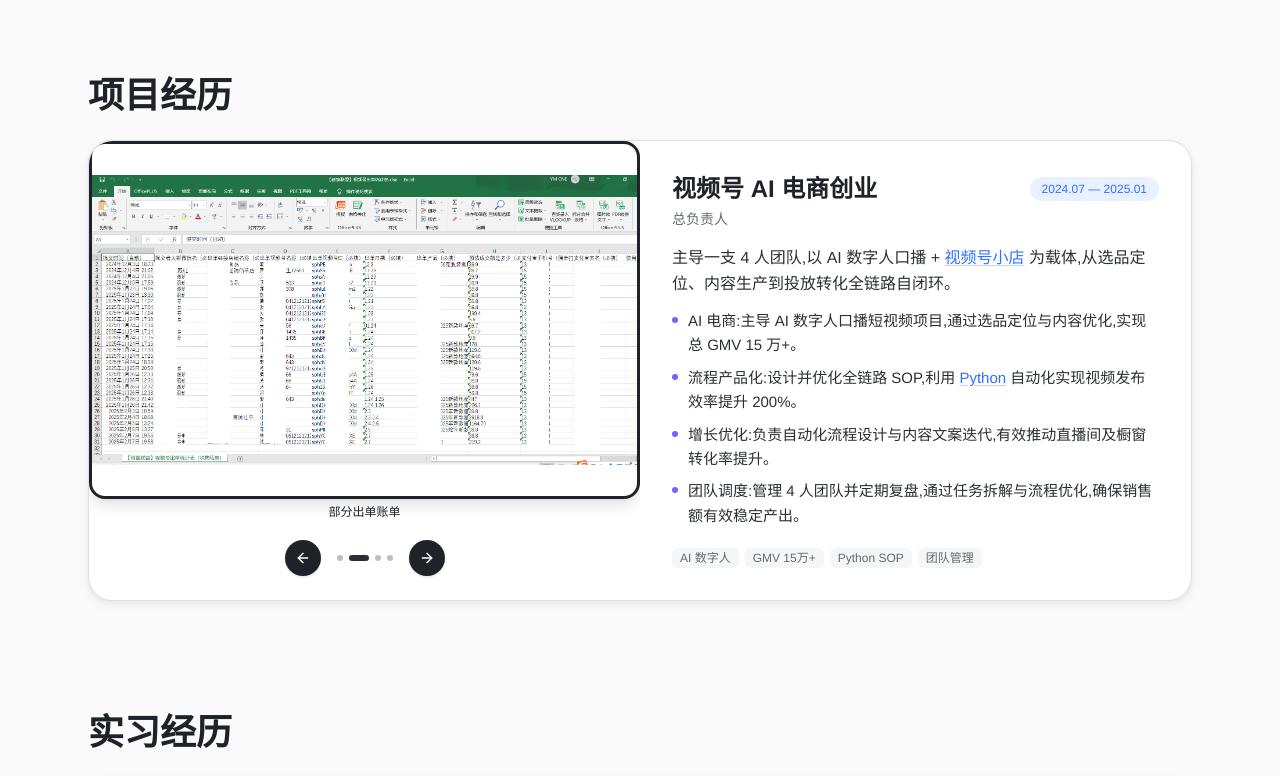
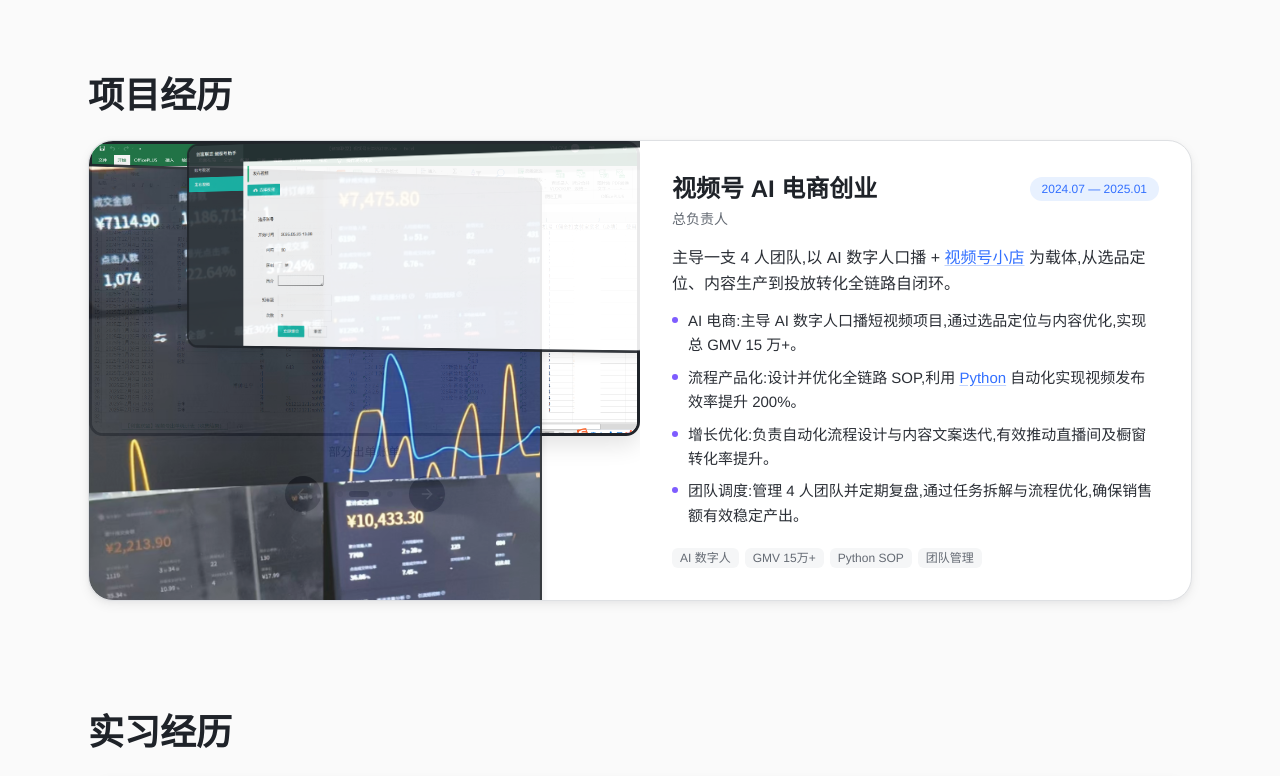
Before and after one commit to cneym1125/lingqi-CV, a React (Vite) app: page / in a window 1280 px wide. Shown: the part 700-1476 px from the top of the page. Built offline with nearby package versions, Linux system fonts and the light colour scheme.

Commit message:
fix: div包裹img,边框圆角贴着图片内容,透明背景无白色留白

```diff
--- a/src/components/Carousel.tsx
+++ b/src/components/Carousel.tsx
@@ -66,26 +66,20 @@ export function Carousel({ slides, autoplay = true }: Props) {
 
   function getStyle(index: number): React.CSSProperties {
     const isActive = index === activeIndex
-    const isLeft = (activeIndex - 1 + total) % total === index
-    const isRight = (activeIndex + 1) % total === index
-
     if (isActive) return {
       zIndex: 3, opacity: 1, pointerEvents: 'auto',
       transform: 'translateX(0) translateY(0) scale(1) rotateY(0deg)',
       transition: 'all 0.75s cubic-bezier(.4,2,.3,1)',
     }
-    if (isLeft) return {
+    return { zIndex: 1, opacity: 0, pointerEvents: 'none', transition: 'all 0.75s cubic-bezier(.4,2,.3,1)' }
+  }
+
+  function getSideStyle(side: 'left' | 'right'): React.CSSProperties {
+    const x = side === 'left' ? -gap : gap
+    const ry = side === 'left' ? 12 : -12
+    return {
       zIndex: 2, opacity: 0.9, pointerEvents: 'auto',
-      transform: `translateX(-${gap}px) translateY(-${stickUp}px) scale(0.85) rotateY(12deg)`,
-      transition: 'all 0.75s cubic-bezier(.4,2,.3,1)',
-    }
-    if (isRight) return {
-      zIndex: 2, opacity: 0.9, pointerEvents: 'auto',
-      transform: `translateX(${gap}px) translateY(-${stickUp}px) scale(0.85) rotateY(-12deg)`,
-      transition: 'all 0.75s cubic-bezier(.4,2,.3,1)',
-    }
-    return {
-      zIndex: 1, opacity: 0, pointerEvents: 'none',
+      transform: `translateX(${x}px) translateY(-${stickUp}px) scale(0.85) rotateY(${ry}deg)`,
       transition: 'all 0.75s cubic-bezier(.4,2,.3,1)',
     }
   }
@@ -97,47 +91,90 @@ export function Carousel({ slides, autoplay = true }: Props) {
 
   if (total === 0) return null
 
-  // 固定高度 = 容器宽度 * 0.65（接近常见截图比例），图片 object-contain 完整显示
-  const fixedHeight = Math.round(containerWidth * 0.65)
-
   return (
     <>
       <div
         ref={containerRef}
         className="relative w-full"
-        style={{ perspective: '1000px', height: fixedHeight + stickUp }}
+        style={{ perspective: '1000px' }}
         onTouchStart={onTouchStart}
         onTouchMove={onTouchMove}
         onTouchEnd={onTouchEnd}
       >
-        {slides.map((slide, index) => (
+        {/* active 图片 — 正常流，撑开容器高度 */}
+        <div style={getStyle(activeIndex)}>
           <img
-            key={slide.src + index}
-            src={slide.src}
-            alt={slide.caption ?? ''}
-            onClick={() => {
-              if (index === activeIndex) setLightboxOpen(index)
-              else if ((activeIndex - 1 + total) % total === index) go(-1)
-              else if ((activeIndex + 1) % total === index) go(1)
-            }}
-            className="absolute inset-0 w-full rounded-2xl shadow-lg"
+            src={slides[activeIndex].src}
+            alt={slides[activeIndex].caption ?? ''}
+            onClick={() => setLightboxOpen(activeIndex)}
+            className="w-full cursor-zoom-in"
             style={{
-              ...getStyle(index),
-              height: fixedHeight,
-              objectFit: 'contain',
-              background: '#ffffff',
-              cursor: index === activeIndex ? 'zoom-in' : 'pointer',
+              display: 'block',
+              height: 'auto',
+              borderRadius: '14px',
               border: '3px solid #1F2329',
-              borderRadius: '16px',
+              boxShadow: '0 8px 24px rgba(0,0,0,0.12)',
             }}
             loading="lazy"
             draggable={false}
           />
-        ))}
+        </div>
+
+        {/* 左侧图片 — absolute，3D 偏移 */}
+        {total > 1 && (() => {
+          const li = (activeIndex - 1 + total) % total
+          return (
+            <div
+              style={{ ...getSideStyle('left'), position: 'absolute', top: 0, left: 0, width: '100%' }}
+              onClick={() => go(-1)}
+            >
+              <img
+                src={slides[li].src}
+                alt={slides[li].caption ?? ''}
+                className="w-full cursor-pointer"
+                style={{
+                  display: 'block',
+                  height: 'auto',
+                  borderRadius: '14px',
+                  border: '3px solid #1F2329',
+                  boxShadow: '0 4px 12px rgba(0,0,0,0.1)',
+                }}
+                loading="lazy"
+                draggable={false}
+              />
+            </div>
+          )
+        })()}
+
+        {/* 右侧图片 — absolute，3D 偏移 */}
+        {total > 1 && (() => {
+          const ri = (activeIndex + 1) % total
+          return (
+            <div
+              style={{ ...getSideStyle('right'), position: 'absolute', top: 0, left: 0, width: '100%' }}
+              onClick={() => go(1)}
+            >
+              <img
+                src={slides[ri].src}
+                alt={slides[ri].caption ?? ''}
+                className="w-full cursor-pointer"
+                style={{
+                  display: 'block',
+                  height: 'auto',
+                  borderRadius: '14px',
+                  border: '3px solid #1F2329',
+                  boxShadow: '0 4px 12px rgba(0,0,0,0.1)',
+                }}
+                loading="lazy"
+                draggable={false}
+              />
+            </div>
+          )
+        })()}
 
         {/* caption */}
         {slides[activeIndex].caption && (
-          <div className="absolute bottom-0 inset-x-0 z-10 text-center text-xs text-ink-400 pb-1">
+          <div className="mt-2 text-center text-xs text-ink-400">
             {slides[activeIndex].caption}
           </div>
         )}
```
